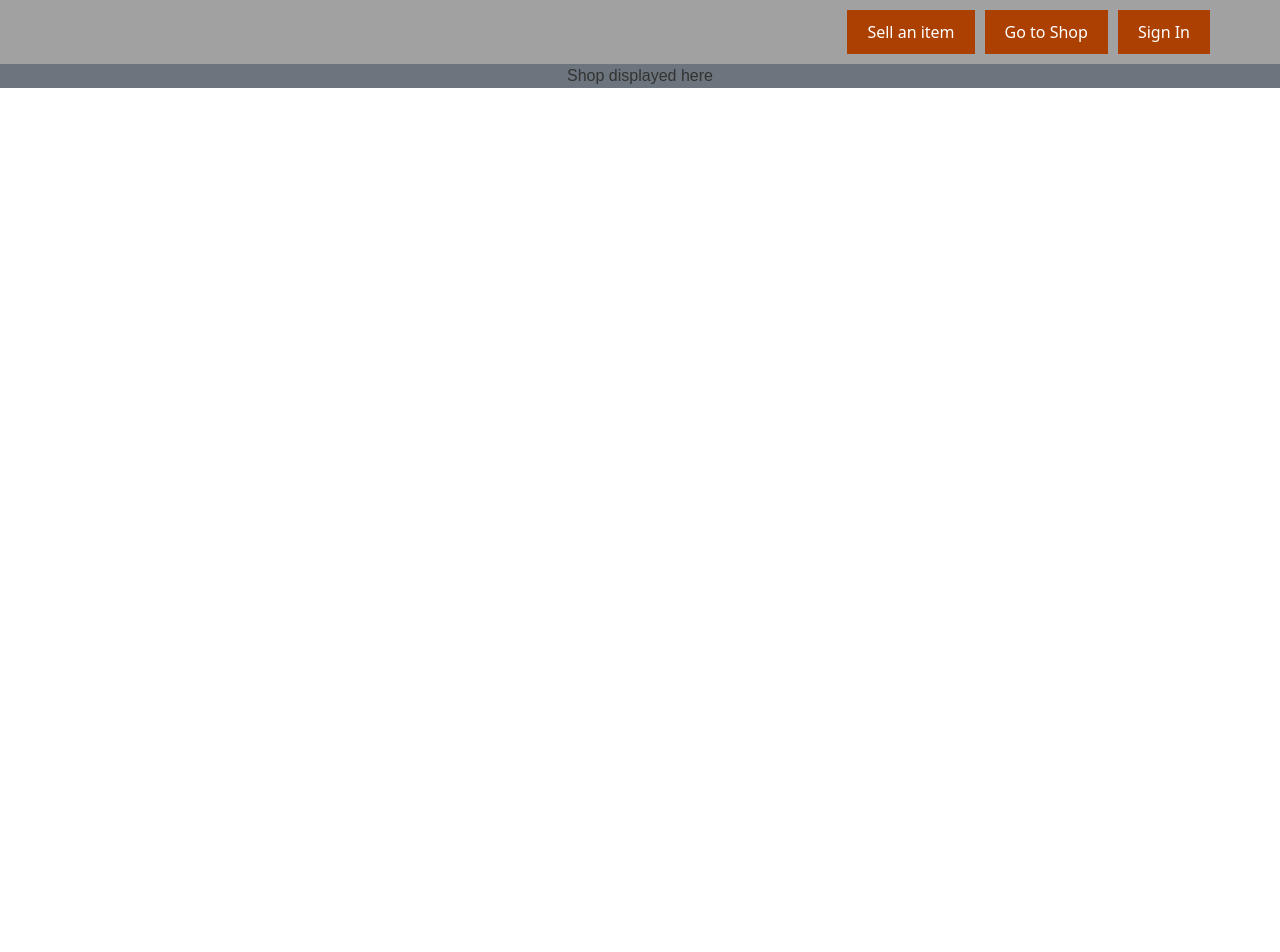
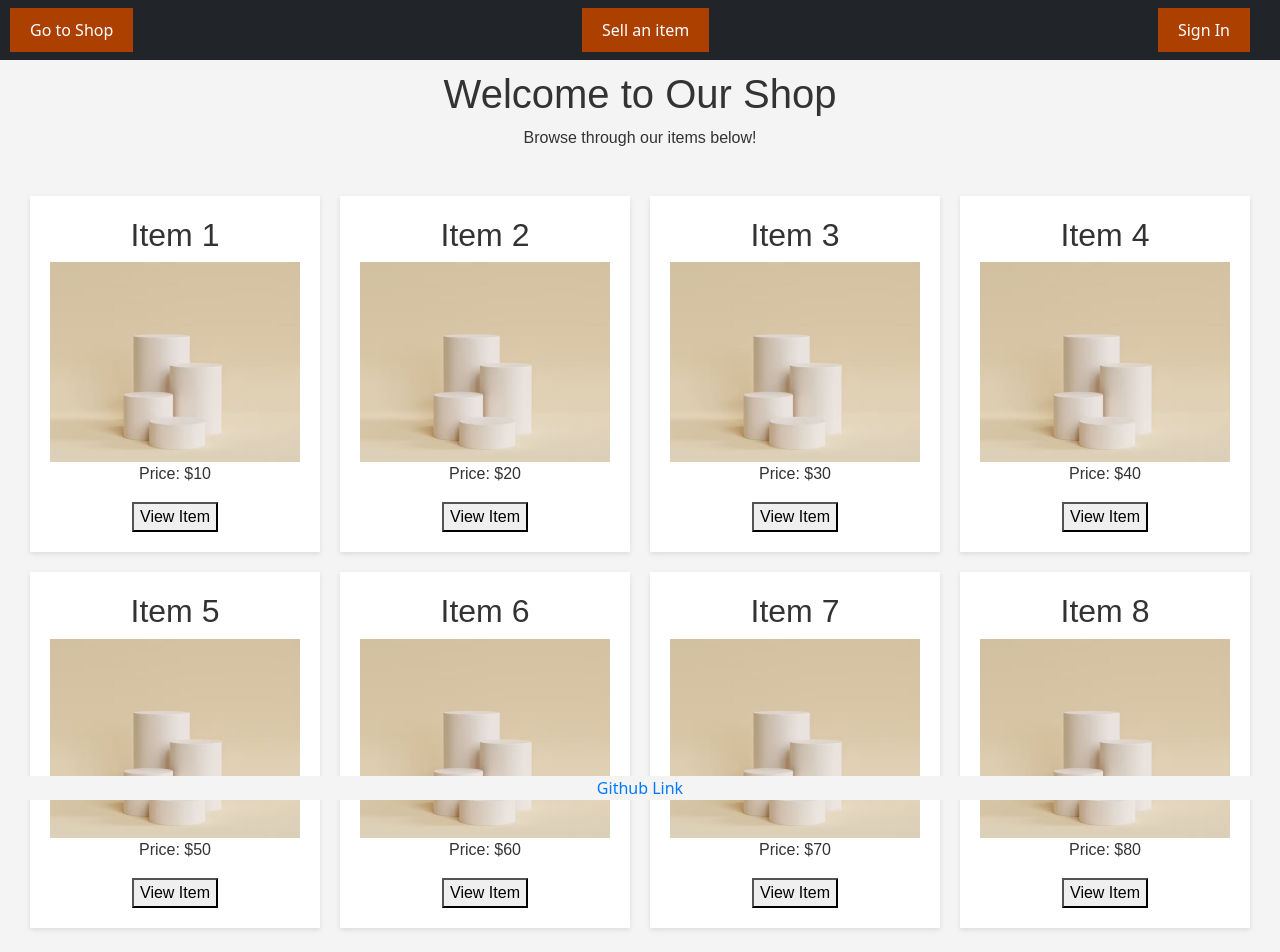
Before and after one commit to michaeldmuniz/startup, a React (Vite) app: page /shop in a window 1280 px wide. Shown: the top 952 px of the page. Before the commit the page ends 800 px from the top, so only its background shows below. Built offline with nearby package versions, Linux system fonts and the light colour scheme.

Commit message:
shop page is now officially working with react

```diff
--- a/src/app.css
+++ b/src/app.css
@@ -3,22 +3,22 @@
     font-family: 'Arial', sans-serif; /* Sets the default font for the container */
     background-color: #f4f4f4; /* Sets the background color of the container */
     margin: 0; /* Removes default margin around the container */
-    padding: 0; /* Removes default padding around the container */
+    padding-top: 70px; /* Removes default padding around the container */
     color: #333; /* Sets the default text color */
 }
 
 /* Header and navigation styles */
-nav {
-    background-color: #a1a1a1; /* Sets background color of the navigation bar */
-    color: white; /* Sets the text color inside the navigation */
-    padding: 10px 40px 10px 20px; /* Pads the navigation for better spacing */
+header {
+    background-color: #a1a1a1; /* Sets background color of the header */
+    color: white; /* Sets the text color inside the header */
+    padding: 10px 40px; /* Pads the header for better spacing */
     display: flex; /* Enables flexbox for layout */
     justify-content: flex-end; /* Aligns navigation items to the right */
-    align-items: center; /* Centers items vertically within the nav */
-    width: 100%; /* Ensures the nav spans the full width of the viewport */
+    align-items: center; /* Centers items vertically within the header */
+    width: 100%; /* Ensures the header spans the full width of the viewport */
 }
 
-nav .nav-button {
+header .nav-button {
     background-color: #ac4001; /* Sets button background color */
     color: white; /* Sets button text color */
     border: none; /* Removes default button border */
@@ -28,13 +28,14 @@ nav .nav-button {
     text-decoration: none; /* Removes underline from links */
     display: inline-block; /* Allows padding and margins to be applied correctly */
     padding: 10px 20px; /* Pads buttons for better touch */
+    justify-content: flex-end; /*Aligns navigation items to the right */
 }
 
-nav .nav-button:hover {
+header .nav-button:hover {
     background-color: #913602; /* Changes button background color on hover */
 }
 
-nav .nav-button:last-child {
+header .nav-button:last-child {
     margin-right: 30px; /* Adds extra space on the right of the last button */
 }
 
@@ -73,7 +74,6 @@ footer {
     background-color: #f4f4f4; /* Sets background color of the footer */
     color: #333; /* Sets text color in the footer */
     text-align: center; /* Centers text horizontally in the footer */
-    padding: 20px 10px; /* Adds padding inside the footer */
     position: fixed; /* Fixes the footer at the bottom of the viewport */
     left: 0; /* Aligns the footer to the left edge of the viewport */
     bottom: 0; /* Positions the footer at the bottom of the viewport */
@@ -92,15 +92,15 @@ a:hover {
 /* Responsive adjustments for navigation and items */
 @media (max-width: 768px) {
     .nav-button {
-        width: 100%; /* Makes buttons full width in the mobile nav */
-        margin-top: 10px; /* Adds space above buttons in the mobile nav */
+        width: 100%; /* Makes buttons full width in the mobile header */
+        margin-top: 10px; /* Adds space above buttons in the mobile header */
     }
 
     .item {
         width: calc(100% - 20px); /* Adjusts item width to fit 1 item per row on mobile devices */
     }
 
-    nav {
-        padding: 10px; /* Adds more padding for touch targets */
+    header {
+        padding: 10px; /* Adds more padding for touch targets in the header */
     }
 }
--- a/src/app.jsx
+++ b/src/app.jsx
@@ -1,42 +1,39 @@
 import React from 'react';
+import { BrowserRouter, NavLink, Route, Routes } from 'react-router-dom';
 import 'bootstrap/dist/css/bootstrap.min.css';
 import './app.css';
 
-import { BrowserRouter, NavLink, Route, Routes } from 'react-router-dom';
+// Import components
 import { Shop } from './shop/shop';
 import { Login } from './login/login';
 import { Sell } from './sell-item/sell-item';
 
-
 export default function App() {
     return (
         <BrowserRouter>
-            <div className="body">
-                <nav>
-                    <NavLink to="sell-item" className="nav-button">
-                        Sell an item
-                    </NavLink>
-                    <NavLink to="shop" className="nav-button">
-                        Go to Shop
-                    </NavLink>
-                    <NavLink to="login" className="nav-button">
-                        Sign In
-                    </NavLink>
-                </nav>
-            </div>
+            <header className="navbar fixed-top navbar-dark bg-dark">
+                <NavLink to="/shop" className="nav-button">Go to Shop</NavLink>
+                <NavLink to="/sell-item" className="nav-button">Sell an item</NavLink>
+                <NavLink to="/login" className="nav-button">Sign In</NavLink>
+            </header>
             <Routes>
-                <Route path='/' element={<Login />} exact />
-                <Route path='/login' element={<Login />} />
-                <Route path='/sell-item' element={<Sell />} />
-                <Route path='/shop' element={<Shop />} />
-                <Route path='*' element={<NotFound />} />
+                <Route path="/" element={<Shop />} exact />
+                <Route path="/login" element={<Login />} />
+                <Route path="/sell-item" element={<Sell />} />
+                <Route path="/shop" element={<Shop />} />
+                <Route path="*" element={<NotFound />} />
             </Routes>
+            <footer>
+                <a href="https://github.com/michaeldmuniz/startup">Github Link</a>
+            </footer>
         </BrowserRouter>
-
 
     );
 }
 
 function NotFound() {
-    return <main className="container-fluid bg-secondary text-center">404: Return to sender. Address unknown.</main>;
-  }
+    return <div className="container-fluid bg-secondary text-center">
+        <h1>404: Page Not Found</h1>
+        <p>Oops! The page you are looking for does not exist. Please use the navigation to find your way.</p>
+    </div>;
+}
--- a/src/shop/shop.jsx
+++ b/src/shop/shop.jsx
@@ -2,10 +2,59 @@ import React from 'react';
 
   export function Shop() {
     return (
-      <div className="app-container">
-        <main className="container-fluid bg-secondary text-center">
-          <div>Shop displayed here</div>
+        <main class="app-container">
+            <h1>Welcome to Our Shop</h1>
+            <p>Browse through our items below!</p>
+            <div class="items-list">
+                <div class="item">
+                    <h2>Item 1</h2>
+                    <img src="public/Capture.JPG" alt="Item Image"/>
+                    <p>Price: $10</p>
+                    <button onclick="window.location.href='item.html?id=1'">View Item</button>
+                </div>
+                <div class="item">
+                    <h2>Item 2</h2>
+                    <img src="public/Capture.JPG" alt="Item Image"/>
+                    <p>Price: $20</p>
+                    <button onclick="window.location.href='item.html?id=2'">View Item</button>
+                </div>
+                <div class="item">
+                    <h2>Item 3</h2>
+                    <img src="public/Capture.JPG" alt="Item Image"/>
+                    <p>Price: $30</p>
+                    <button onclick="window.location.href='item.html?id=3'">View Item</button>
+                </div>
+                <div class="item">
+                    <h2>Item 4</h2>
+                    <img src="public/Capture.JPG" alt="Item Image"/>
+                    <p>Price: $40</p>
+                    <button onclick="window.location.href='item.html?id=4'">View Item</button>
+                </div>
+                <div class="item">
+                    <h2>Item 5</h2>
+                    <img src="public/Capture.JPG" alt="Item Image"/>
+                    <p>Price: $50</p>
+                    <button onclick="window.location.href='item.html?id=5'">View Item</button>
+                </div>
+                <div class="item">
+                    <h2>Item 6</h2>
+                    <img src="public/Capture.JPG" alt="Item Image"/>
+                    <p>Price: $60</p>
+                    <button onclick="window.location.href='item.html?id=6'">View Item</button>
+                </div>
+                <div class="item">
+                    <h2>Item 7</h2>
+                    <img src="public/Capture.JPG" alt="Item Image"/>
+                    <p>Price: $70</p>
+                    <button onclick="window.location.href='item.html?id=7'">View Item</button>
+                </div>
+                <div class="item">
+                    <h2>Item 8</h2>
+                    <img src="public/Capture.JPG" alt="Item Image"/>
+                    <p>Price: $80</p>
+                    <button onclick="window.location.href='item.html?id=8'">View Item</button>
+                </div>
+            </div>
         </main>
-      </div>
     );
   }
```
Also changed, not shown: src/item/item.html (+10 -11 lines), src/login/login.html (+11 -12 lines), src/sell-item/sell-item.html (+7 -6 lines), src/shop/shop.html (+16 -15 lines).
